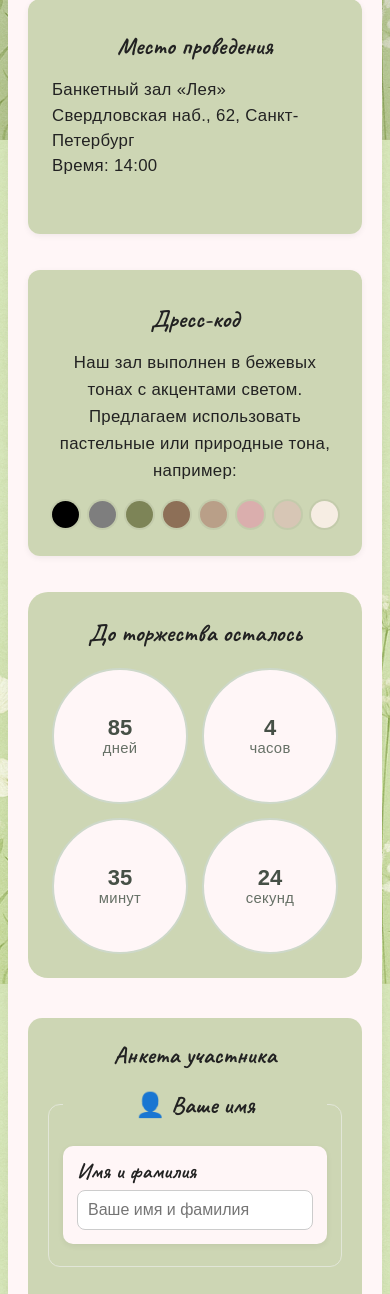
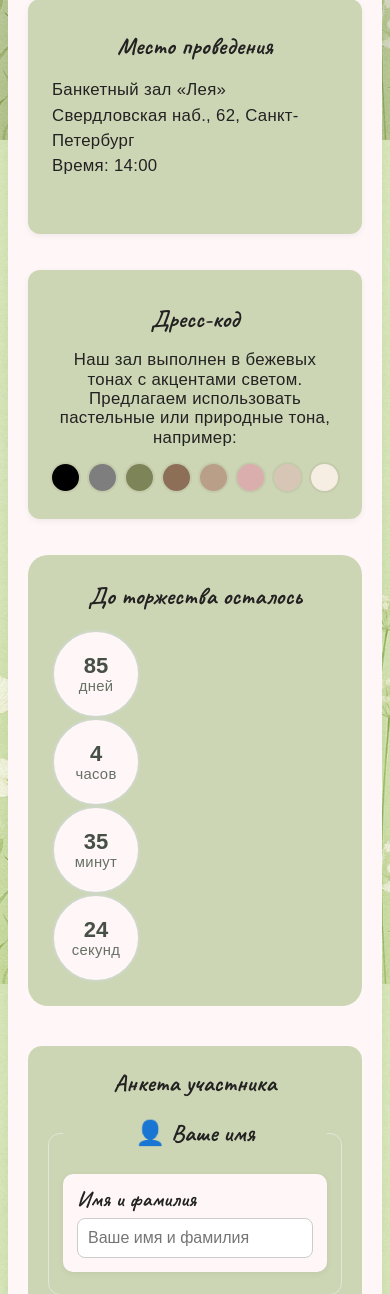
Before and after one commit to vihuhool/wedding, a Flask app: page / in a window 390 px wide. Shown: the part 704-1998 px from the top of the page. Run offline with Flask 3, Linux system fonts and the light colour scheme; the visitor is signed in with stand-in values (Sample User, id 1); parts of the project's set-up code (start-up, migrations or seed data) failed here and were passed over; some libraries are stand-ins or nearby versions; some web fonts are replaced.

Commit message:
maybe final

```diff
--- a/static/styles.css
+++ b/static/styles.css
@@ -114,6 +114,7 @@ h3, legend{ font-size: clamp(24px, 5.2vw, 42px); }
   font-weight:400;
   letter-spacing:.3px;
   font-size:1.05rem;
+  line-height: 1.15;
   color:#222;
 }
 .color-palette{
@@ -144,8 +145,23 @@ h3, legend{ font-size: clamp(24px, 5.2vw, 42px); }
   text-align:center;
 }
 .countdown h3{ margin: 4px 0 20px; color:#222; }
-.timer-wrapper{
-  display:flex; flex-wrap: wrap; justify-content: center; gap:14px;
+.timer-wrapper {
+  flex-wrap: nowrap; /* запрещаем перенос */
+}
+
+@media (max-width: 480px) {
+  .count-circle {
+    width: 60px; /* уменьшаем круги, чтобы влезли */
+    padding: 6px;
+  }
+
+  .count-num {
+    font-size: 24px; /* уменьшаем цифры */
+  }
+
+  .count-label {
+    font-size: 14px; /* уменьшаем подпись */
+  }
 }
 .count-circle{
   flex: 1 1 110px;
```
